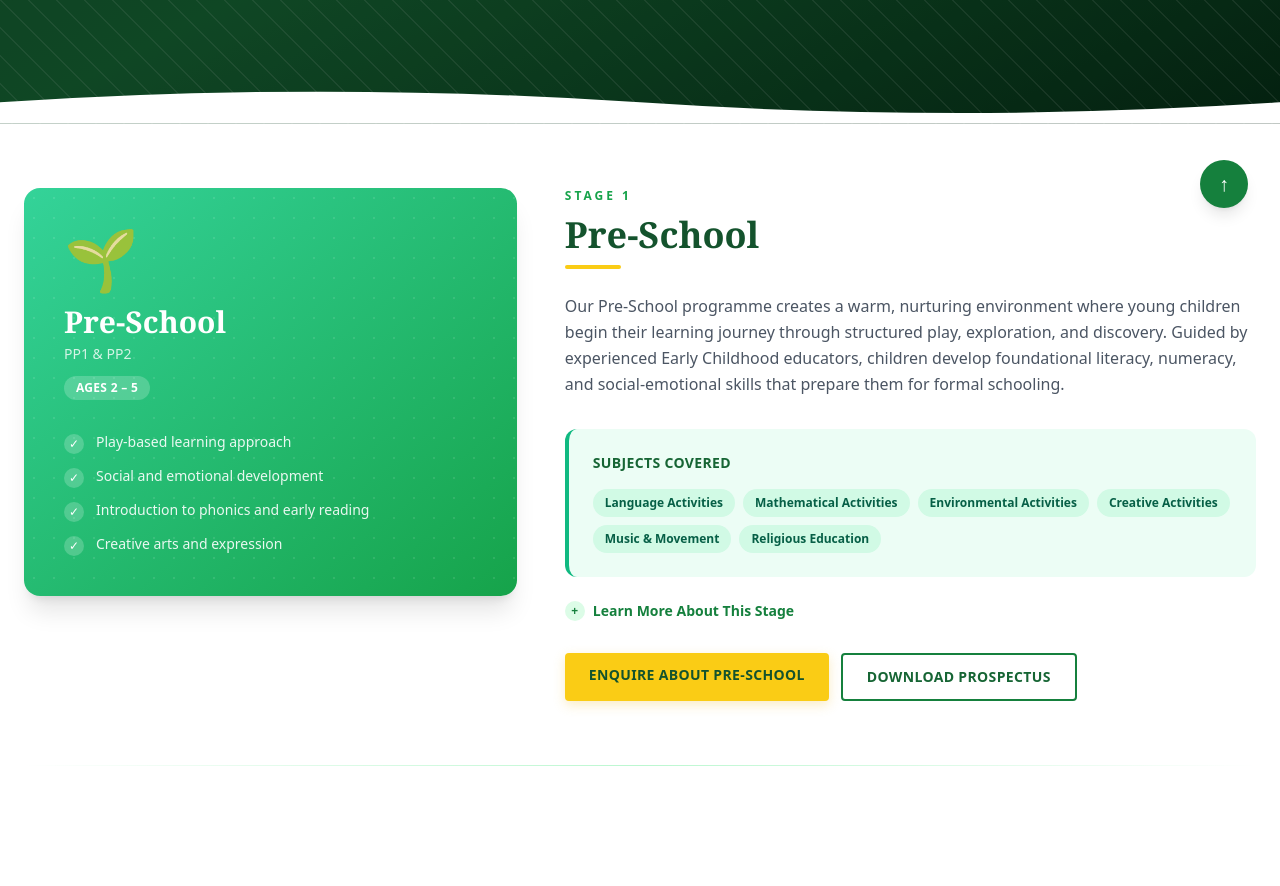
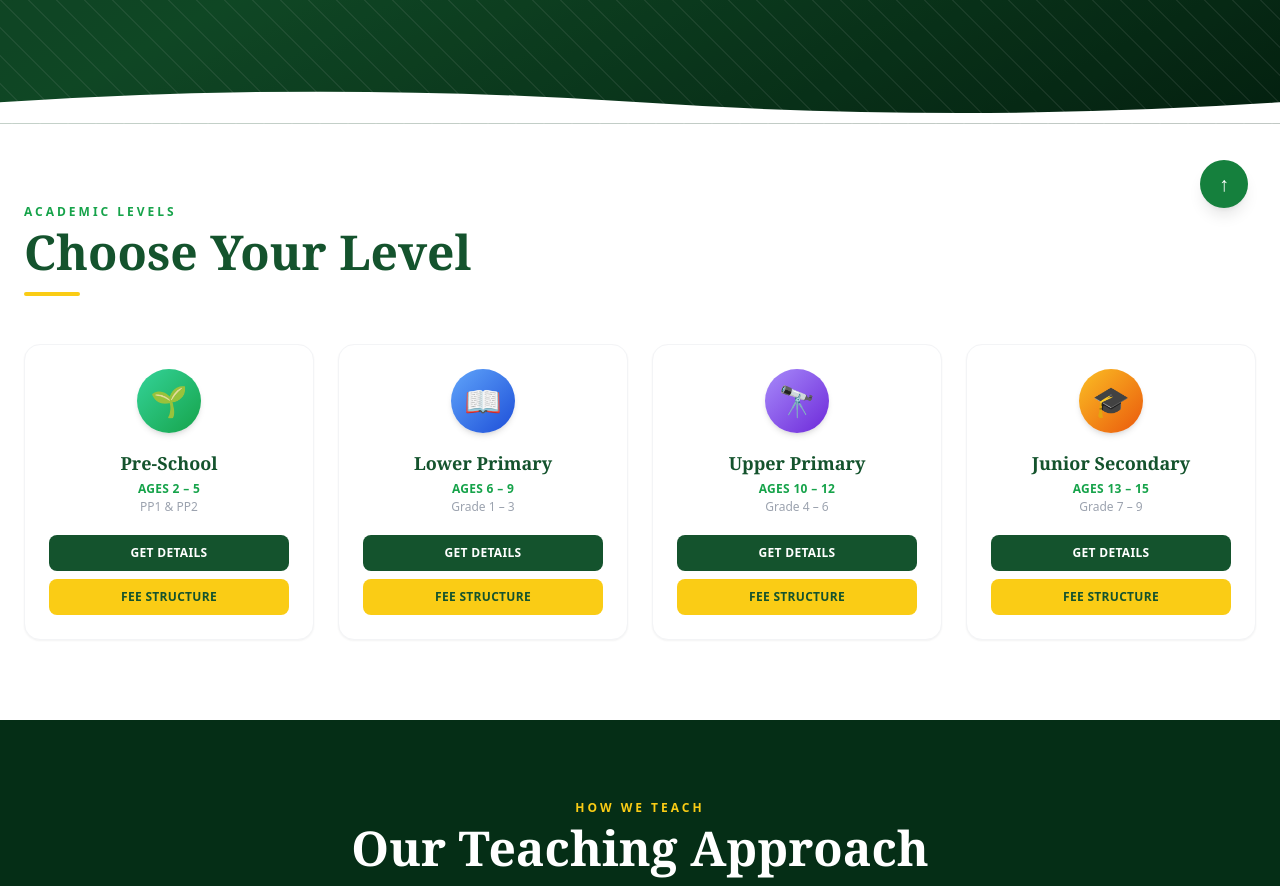
Before and after one commit to achoclate/kefjoy-school, a React (Create React App) app: page /academics in a window 1280 px wide. Shown: the part 560-1446 px from the top of the page. Built offline with nearby package versions, Linux system fonts and the light colour scheme.

Commit message:
the dropdown on academics to lead to the respective section

```diff
--- a/src/Academics.jsx
+++ b/src/Academics.jsx
@@ -1,5 +1,5 @@
-import { useState } from "react";
-import { Link } from "react-router-dom";
+import { useState, useEffect } from "react";
+import { Link, useLocation } from "react-router-dom";
 import Navbar from "./navbar";
 import Footer from "./Footer";
 
@@ -104,21 +104,30 @@ const APPROACH_CARDS = [
   { icon: "📊", title: "Continuous Assessment", desc: "Regular formative and summative assessments ensure no child falls behind unnoticed." },
 ];
 
-// ─── STAGE CARD ──────────────────────────────────────────────────────────────
+// ─── STAGE DETAIL (expanded panel) ───────────────────────────────────────────
 
-function StageCard({ stage, index }) {
-  const [open, setOpen] = useState(false);
-  const isEven = index % 2 === 0;
-
+function StageDetail({ stage, onClose }) {
+  const isEven = STAGES.findIndex(s => s.id === stage.id) % 2 === 0;
   return (
-    <section id={stage.id} className="py-16 px-6 scroll-mt-20">
-      <div className="max-w-7xl mx-auto">
-        <div className={`flex flex-col ${isEven ? "lg:flex-row" : "lg:flex-row-reverse"} gap-12 items-start`}>
+    <div
+      className="mt-6 rounded-2xl border border-gray-100 shadow-lg overflow-hidden bg-white relative"
+      style={{ animation: "expandIn 0.35s ease forwards" }}
+    >
+      {/* Floating close — top right */}
+      <button
+        onClick={onClose}
+        className="absolute top-4 right-4 z-20 w-9 h-9 rounded-full bg-white/90 hover:bg-red-50
+                   hover:text-red-500 text-gray-400 flex items-center justify-center
+                   text-xl font-bold border border-gray-200 cursor-pointer transition-all duration-200
+                   hover:scale-110 shadow-sm"
+        title="Close">
+        ×
+      </button>
+      <div className={`flex flex-col ${isEven ? "lg:flex-row" : "lg:flex-row-reverse"} gap-0`}>
 
         {/* Visual panel */}
         <div className="w-full lg:w-2/5 shrink-0">
-            <div className={`relative rounded-2xl bg-gradient-to-br ${stage.color}
-                            p-10 text-white shadow-xl overflow-hidden`}>
+          <div className={`relative bg-gradient-to-br ${stage.color} p-10 text-white h-full overflow-hidden`}>
             <div className="absolute inset-0 opacity-10"
                  style={{ backgroundImage:"radial-gradient(circle,#fff 1px,transparent 1px)", backgroundSize:"20px 20px" }} />
             <div className="relative z-10">
@@ -132,8 +141,7 @@ function StageCard({ stage, index }) {
               <div className="mt-8 flex flex-col gap-3">
                 {stage.highlights.map((h) => (
                   <div key={h} className="flex items-start gap-3">
-                      <div className="w-5 h-5 rounded-full bg-white/20 flex items-center
-                                      justify-center shrink-0 mt-0.5">
+                    <div className="w-5 h-5 rounded-full bg-white/20 flex items-center justify-center shrink-0 mt-0.5">
                       <span className="text-white text-xs">✓</span>
                     </div>
                     <p className="text-white/90 text-sm font-sans leading-snug">{h}</p>
@@ -145,11 +153,11 @@ function StageCard({ stage, index }) {
         </div>
 
         {/* Content panel */}
-          <div className="flex-1">
+        <div className="flex-1 p-8 md:p-10">
           <p className="text-xs font-black tracking-[3px] uppercase text-green-600 mb-2 font-sans">
-              Stage {index + 1}
+            Stage {STAGES.findIndex(s => s.id === stage.id) + 1}
           </p>
-            <h2 className="text-4xl font-bold text-green-900 mb-2 leading-tight">{stage.level}</h2>
+          <h2 className="text-3xl font-bold text-green-900 mb-2 leading-tight">{stage.level}</h2>
           <div className="w-14 h-1 bg-yellow-400 rounded mb-6" />
           <p className="text-gray-600 font-sans text-base leading-relaxed mb-8">{stage.description}</p>
 
@@ -166,20 +174,7 @@ function StageCard({ stage, index }) {
             </div>
           </div>
 
-            <button onClick={() => setOpen(!open)}
-              className="flex items-center gap-2 text-green-700 font-bold text-sm font-sans
-                         hover:text-green-900 transition-colors duration-200 bg-transparent
-                         border-none cursor-pointer p-0">
-              <span className={`w-5 h-5 rounded-full bg-green-100 flex items-center justify-center
-                               text-green-700 font-black text-xs transition-transform duration-300
-                               ${open ? "rotate-45" : ""}`}>+</span>
-              {open ? "Show Less" : "Learn More About This Stage"}
-            </button>
-
-            {open && (
-              <div className="mt-4 p-5 bg-gray-50 rounded-xl border border-gray-100 font-sans
-                              text-sm text-gray-600 leading-relaxed"
-                   style={{ animation: "fadeIn 0.3s ease" }}>
+          <div className="p-5 bg-gray-50 rounded-xl border border-gray-100 font-sans text-sm text-gray-600 leading-relaxed mb-8">
             <p className="mb-3">
               At the <strong className="text-green-800">{stage.level}</strong> stage, we place
               equal emphasis on academic achievement and personal development. Every learner
@@ -190,9 +185,8 @@ function StageCard({ stage, index }) {
               meetings, and progress reports ensure families are always informed and involved.
             </p>
           </div>
-            )}
 
-            <div className="mt-8 flex flex-wrap gap-3">
+          <div className="flex flex-wrap gap-3">
             <Link to="/admission"
                className="bg-yellow-400 text-green-900 px-6 py-3 rounded font-black text-sm
                           uppercase tracking-wide font-sans transition-all duration-200 no-underline
@@ -209,19 +203,85 @@ function StageCard({ stage, index }) {
         </div>
       </div>
     </div>
+  );
+}
 
-      {index < STAGES.length - 1 && (
-        <div className="max-w-7xl mx-auto mt-16">
-          <div className="h-px bg-gradient-to-r from-transparent via-green-200 to-transparent" />
+// ─── LEVEL SUMMARY CARD ───────────────────────────────────────────────────────
+
+function LevelCard({ stage, isActive, onToggle }) {
+  return (
+    <div id={stage.id} className="scroll-mt-24">
+      <div className={`bg-white border rounded-2xl p-6 shadow-sm transition-all duration-300
+                       text-center flex flex-col items-center relative
+                       ${isActive
+                         ? "border-green-400 shadow-xl -translate-y-1 ring-2 ring-green-300/50"
+                         : "border-gray-100 hover:shadow-md hover:-translate-y-0.5"}`}>
+
+        {/* Active indicator dot */}
+        {isActive && (
+          <span className="absolute top-3 right-3 w-2.5 h-2.5 rounded-full bg-green-400
+                           shadow-[0_0_6px_2px_rgba(74,222,128,0.5)]" />
+        )}
+
+        <div className={`w-16 h-16 rounded-full bg-gradient-to-br ${stage.color}
+                        flex items-center justify-center text-3xl mb-4 shadow-md
+                        transition-transform duration-300 ${isActive ? "scale-110" : ""}`}>
+          {stage.emoji}
         </div>
-      )}
-    </section>
+        <h3 className="text-lg font-bold text-green-900 mb-1">{stage.level}</h3>
+        <p className="text-xs text-green-600 font-sans font-semibold tracking-wide uppercase mb-0.5">
+          {stage.ages}
+        </p>
+        <p className="text-xs text-gray-400 font-sans mb-5">{stage.years}</p>
+        <div className="flex flex-col gap-2 w-full mt-auto">
+          <button
+            onClick={onToggle}
+            className={`w-full px-4 py-2.5 rounded-lg text-xs font-black uppercase tracking-wide
+                        font-sans border-none cursor-pointer transition-all duration-200
+                        ${isActive
+                          ? "bg-green-100 text-green-800 hover:bg-green-200"
+                          : "bg-green-900 text-white hover:bg-green-700"}`}>
+            {isActive ? "✓ Viewing" : "Get Details"}
+          </button>
+          <button className="w-full bg-yellow-400 text-green-900 px-4 py-2.5 rounded-lg
+                             text-xs font-black uppercase tracking-wide font-sans border-none
+                             cursor-pointer transition-all duration-200 hover:bg-yellow-300">
+            Fee Structure
+          </button>
+        </div>
+      </div>
+    </div>
   );
 }
 
 // ─── MAIN COMPONENT ───────────────────────────────────────────────────────────
 
 export default function Academics() {
+  const [activeId, setActiveId] = useState(null);
+  const location = useLocation();
+
+  // Auto-open stage card when navigating via hash (e.g. /academics#preschool)
+  useEffect(() => {
+    const hash = location.hash.replace("#", "");
+    if (hash && STAGES.find(s => s.id === hash)) {
+      setActiveId(hash);
+      setTimeout(() => {
+        const el = document.getElementById(hash);
+        if (el) el.scrollIntoView({ behavior: "smooth", block: "start" });
+      }, 100);
+    }
+  }, [location.hash]);
+
+  const toggle = (id) => {
+    setActiveId((prev) => (prev === id ? null : id));
+    setTimeout(() => {
+      const el = document.getElementById(id);
+      if (el) el.scrollIntoView({ behavior: "smooth", block: "start" });
+    }, 50);
+  };
+
+  const activeStage = STAGES.find(s => s.id === activeId) || null;
+
   return (
     <div className="font-serif text-gray-800 overflow-x-hidden">
       <Navbar />
@@ -249,15 +309,19 @@ export default function Academics() {
             framework — building confident, curious, and capable young people from Pre-School
             all the way through Junior Secondary.
           </p>
+          {/* Hero buttons — click to open that stage's detail */}
           <div className="flex flex-wrap gap-3 mt-10">
             {STAGES.map((s) => (
-              <a key={s.id} href={`#${s.id}`}
-                 className="bg-white/10 hover:bg-yellow-400 hover:text-green-900 text-white
-                            text-xs font-bold font-sans uppercase tracking-wide px-4 py-2
-                            rounded-full border border-white/20 hover:border-yellow-400
-                            transition-all duration-200 no-underline">
+              <button
+                key={s.id}
+                onClick={() => toggle(s.id)}
+                className={`text-xs font-bold font-sans uppercase tracking-wide px-4 py-2
+                            rounded-full border transition-all duration-200 cursor-pointer
+                            ${activeId === s.id
+                              ? "bg-yellow-400 text-green-900 border-yellow-400"
+                              : "bg-white/10 text-white border-white/20 hover:bg-yellow-400 hover:text-green-900 hover:border-yellow-400"}`}>
                 {s.level}
-              </a>
+              </button>
             ))}
           </div>
         </div>
@@ -268,12 +332,34 @@ export default function Academics() {
         </div>
       </div>
 
-      {/* ── STAGE CARDS ── */}
-      <div className="bg-white">
-        {STAGES.map((stage, index) => (
-          <StageCard key={stage.id} stage={stage} index={index} />
+      {/* ── LEVEL CARDS + EXPANDED DETAIL ── */}
+      <section className="py-20 px-6 bg-white">
+        <div className="max-w-7xl mx-auto">
+          <p className="text-xs font-black tracking-[3px] uppercase text-green-600 mb-2 font-sans">Academic Levels</p>
+          <h2 className="text-4xl md:text-5xl font-bold text-green-900 mb-4 leading-tight">Choose Your Level</h2>
+          <div className="w-14 h-1 bg-yellow-400 rounded mb-12" />
+
+          {/* 4 summary cards */}
+          <div className="grid grid-cols-1 sm:grid-cols-2 lg:grid-cols-4 gap-6">
+            {STAGES.map((stage) => (
+              <LevelCard
+                key={stage.id}
+                stage={stage}
+                isActive={activeId === stage.id}
+                onToggle={() => toggle(stage.id)}
+              />
             ))}
           </div>
+
+          {/* Expanded detail panel — appears below the 4 cards */}
+          {activeStage && (
+            <StageDetail
+              stage={activeStage}
+              onClose={() => setActiveId(null)}
+            />
+          )}
+        </div>
+      </section>
 
       {/* ── TEACHING APPROACH ── */}
       <section className="py-20 px-6 bg-green-950">
@@ -342,8 +428,8 @@ export default function Academics() {
       </button>
 
       <style>{`
-        @keyframes fadeIn {
-          from { opacity: 0; transform: translateY(-8px); }
+        @keyframes expandIn {
+          from { opacity: 0; transform: translateY(-12px); }
           to   { opacity: 1; transform: translateY(0); }
         }
         html { scroll-behavior: smooth; }
```
Lines whose indentation alone changed are shown as unchanged.
